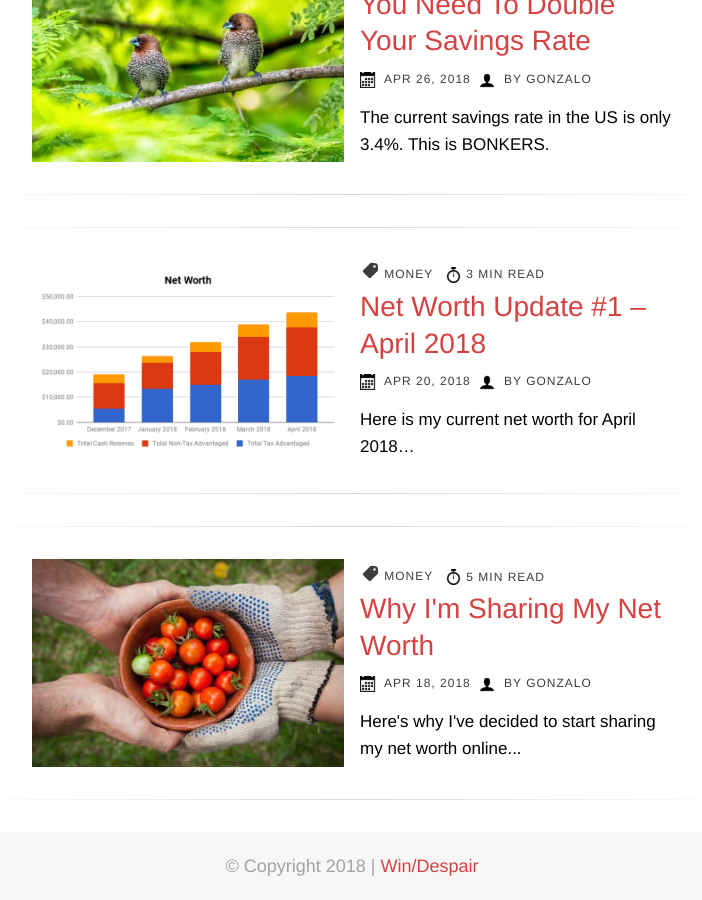
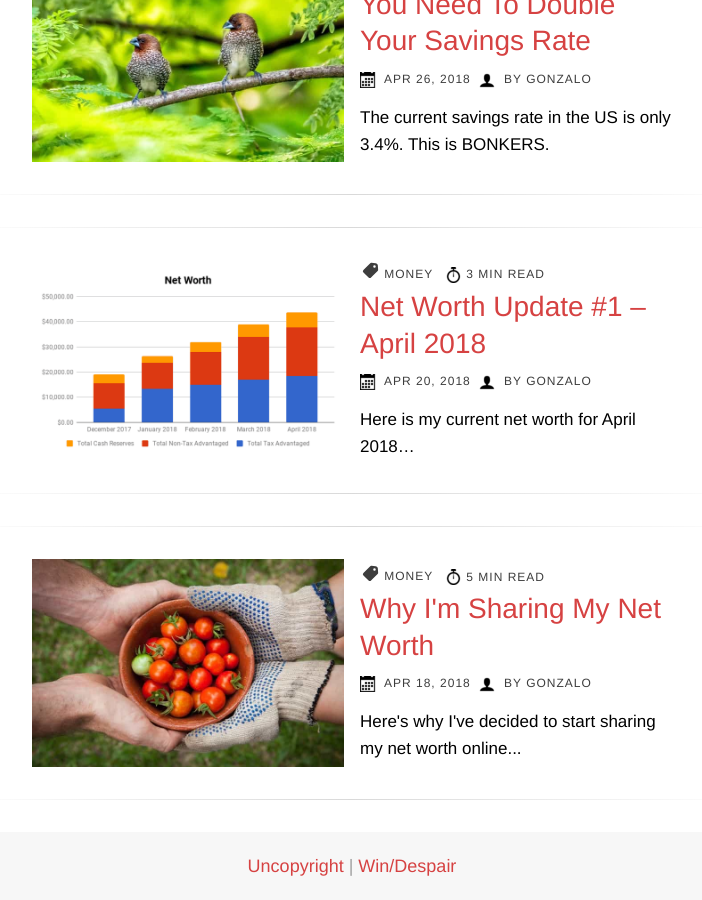
Before and after one commit to frankiecd86/windespair, a Jekyll site: the page built from index.html, in a window 1280 px wide and 900 px high, scrolled down 1289 px. Shown: the whole window, without its empty margins (288-990 px from the left). Built offline with Jekyll 4.4.1, drawn with Linux system fonts in a browser that asks for light colours.

Commit message:
Added uncopyright

```diff
--- a/_includes/footer.html
+++ /dev/null
@@ -1,3 +0,0 @@
-<footer class="center-text">
-    <p>© Copyright 2018 | <a href="https://www.windespair.com">Win/Despair</a></p>
-</footer>
--- a/_includes/header.html
+++ b/_includes/header.html
@@ -6,5 +6,5 @@
         <p class="site-description">{{ site.description }}</p>
     </div>
 
-    {% include menu.html %}
+    {% include navigation/menu.html %}
 </header>
--- /dev/null
+++ b/_includes/navigation/footer.html
@@ -0,0 +1,3 @@
+<footer class="center-text">
+    <p><a href="/uncopyright">Uncopyright</a> | <a href="https://www.windespair.com">Win/Despair</a></p>
+</footer>
--- a/_includes/menu.html
+++ b/_includes/navigation/menu.html
@@ -2,5 +2,5 @@
   <input type="checkbox" id="mobile-menu-toggle">
   <label for="mobile-menu-toggle">Menu</label>
 
-  {% include nav-links.html %}
+  {% include navigation/nav-links.html %}
 </nav>
--- a/_layouts/default.html
+++ b/_layouts/default.html
@@ -13,7 +13,7 @@ layout: compress
     <div class="page-content">
         {{ content }}
     </div>
-    {% include footer.html %}
+    {% include navigation/footer.html %}
 
     {% unless page.url == "/"  %}
         {% capture scripts %}
```
Also changed, not shown: _layouts/page.html (+4 -4 lines), uncopyright.md (added, +16 -0 lines), _includes/navigation/nav-links.html (renamed from _includes/nav-links.html).
